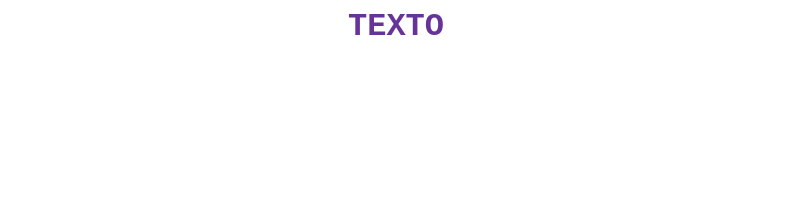
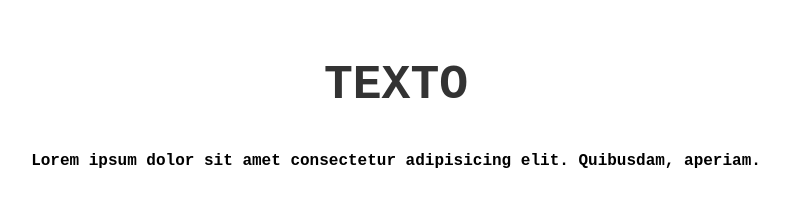
Before and after one commit to ArturoGarIba/cursoGit, a plain HTML site: page index.html in a window 1280 px wide. Shown: the whole page, without its empty margins (244-1033 px from the left). Drawn offline with Linux system fonts and the light colour scheme.

Commit message:
Commit mas reciente en master

```diff
--- a/css/styles.css
+++ b/css/styles.css
@@ -1,7 +1,18 @@
 body{
     text-align: center;
-    color: rebeccapurple;
     font-weight: bold;
     font-size: 2em;
     font-family: 'Courier New', Courier, monospace;
 }
+
+.container{
+    padding: 10px;
+}
+
+h2{
+    color: #333;
+}
+
+p{
+    font-size: medium;
+}
--- a/index.html
+++ b/index.html
@@ -8,6 +8,9 @@
     <title>Document</title>
 </head>
 <body>
-    TEXTO
+    <div class="container">
+        <h2>TEXTO</h2>
+        <p>Lorem ipsum dolor sit amet consectetur adipisicing elit. Quibusdam, aperiam.</p>
+    </div>
 </body>
 </html>
```
Also changed, not shown: apuntes/apunte.jpg (added), apuntes/apunte.png (added), apuntes/apunte.webp (added), apuntes/apunte2.png (added), apuntes/apunte2.webp (added), apuntes/apunte3.webp (added), apuntes/apunte4.webp (added), apuntes/apunte5.webp (added), apuntes/comandos git.txt (added), apuntes/stagin.webp (added).
